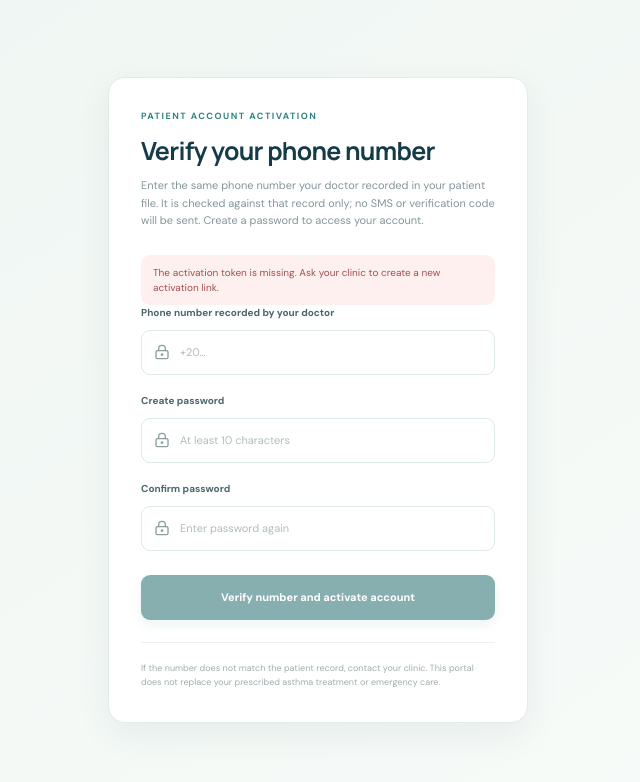
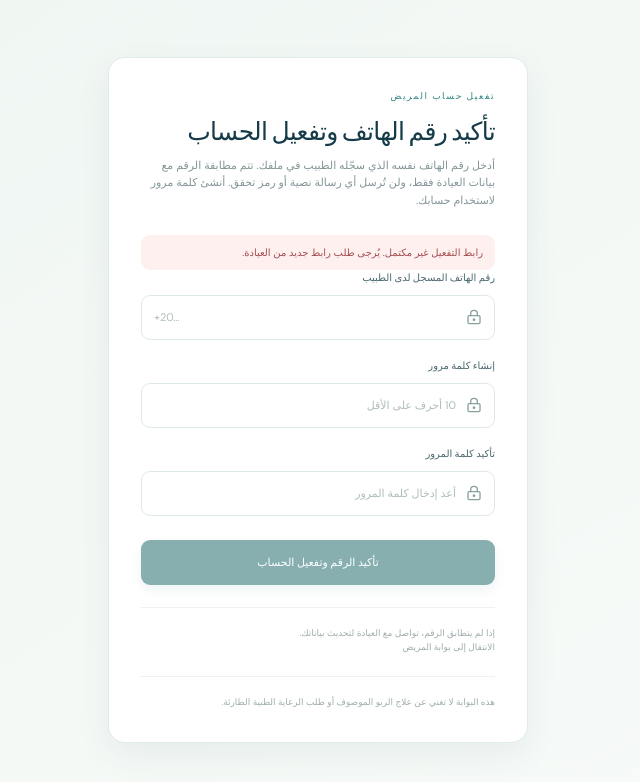
Before and after one commit to OMAR11-lab/Pulmonary-Rehab, a React (Vite) app: page /patient-activate in a window 1280 px wide. Shown: the top 782 px of the page, without its empty margins (322-962 px from the left). Built offline with nearby package versions, Linux system fonts and the light colour scheme; no server answers.

Commit message:
Add files via upload

```diff
--- a/src/pages/LoginPage.tsx
+++ b/src/pages/LoginPage.tsx
@@ -3,20 +3,22 @@ import type { FormEvent } from 'react'
 import { Activity, ArrowRight, LockKeyhole, Mail, Wind } from 'lucide-react'
 import { Navigate } from 'react-router-dom'
 import { useAuth } from '../lib/auth'
-import { isSupabaseConfigured, supabase } from '../lib/supabase'
-type Mode='staff'|'patient'
+import { isSupabaseConfigured } from '../lib/supabase'
+
 export function LoginPage() {
   const { user, profile, loading, signIn } = useAuth()
-  const [mode,setMode]=useState<Mode>('staff')
-  const [email,setEmail]=useState('');const [password,setPassword]=useState('');const [phone,setPhone]=useState('')
-  const [busy,setBusy]=useState(false);const [error,setError]=useState('')
-  if (!loading && user && profile?.is_active) return <Navigate to="/" replace />
-  async function submitStaff(event:FormEvent<HTMLFormElement>){event.preventDefault();setError('');setBusy(true);try{await signIn(email.trim(),password)}catch(e){setError(e instanceof Error?e.message:'Unable to sign in.')}finally{setBusy(false)}}
-  async function submitPatient(event:FormEvent<HTMLFormElement>){event.preventDefault();if(!supabase)return;setError('');setBusy(true);const {error:e}=await supabase.auth.signInWithPassword({phone:phone.trim(),password});if(e)setError(e.message);setBusy(false)}
+  const [email, setEmail] = useState('')
+  const [password, setPassword] = useState('')
+  const [busy, setBusy] = useState(false)
+  const [error, setError] = useState('')
+  if (!loading && user && profile?.is_active) return <Navigate to={profile.role === 'patient' ? '/' : '/'} replace />
+  async function submit(event: FormEvent<HTMLFormElement>) {
+    event.preventDefault(); setError(''); setBusy(true)
+    try { await signIn(email.trim(), password) } catch (e) { setError(e instanceof Error ? e.message : 'Unable to sign in.') } finally { setBusy(false) }
+  }
   return <div className="login-page"><section className="login-visual"><div className="login-brand"><div className="brand-mark"><Wind size={23}/></div><div><strong>Respira</strong><span>ASTHMA REHABILITATION</span></div></div><div className="visual-copy"><div className="visual-kicker"><Activity size={15}/> CLINICIAN-LED CARE</div><h1>Better breathing.<br/><em>Stronger living.</em></h1><p>A connected space for bronchial asthma rehabilitation, guided exercise and measurable progress.</p></div><div className="visual-bottom"><span>ASSESS</span><b>·</b><span>PLAN</span><b>·</b><span>MONITOR</span><b>·</b><span>IMPROVE</span></div><div className="orb orb-one"/><div className="orb orb-two"/></section>
-  <section className="login-panel"><div className="login-form-wrap"><div className="mobile-brand"><div className="brand-mark"><Wind size={20}/></div><strong>Respira</strong></div><div className="form-kicker">WELCOME BACK</div><h2>Sign in to your workspace</h2><p className="muted">Use the account credentials provided by your platform administrator or created during patient activation.</p>
+  <section className="login-panel"><div className="login-form-wrap"><div className="mobile-brand"><div className="brand-mark"><Wind size={20}/></div><strong>Respira</strong></div><div className="form-kicker">STAFF ACCESS</div><h2>Sign in to the clinical workspace</h2><p className="muted">For administrators and pulmonary rehabilitation clinicians. Patients should use the dedicated patient portal.</p>
   {!isSupabaseConfigured&&<div className="config-warning"><strong>Setup required</strong><span>Connect your Supabase project by adding the environment variables from <code>.env.example</code>.</span></div>}
-  <div className="login-mode-switch"><button className={mode==='staff'?'selected':''} onClick={()=>{setMode('staff');setError('')}}>Staff sign in</button><button className={mode==='patient'?'selected':''} onClick={()=>{setMode('patient');setError('')}}>Patient sign in</button></div>
-  {mode==='staff'?<form onSubmit={submitStaff} className="login-form"><label>Email address</label><div className="input-wrap"><Mail size={17}/><input type="email" value={email} onChange={e=>setEmail(e.target.value)} placeholder="name@hospital.com" required autoComplete="username"/></div><label>Password</label><div className="input-wrap"><LockKeyhole size={17}/><input type="password" value={password} onChange={e=>setPassword(e.target.value)} placeholder="Enter your password" required autoComplete="current-password"/></div>{error&&<div className="form-error">{error}</div>}<button className="primary-button full" disabled={busy||!isSupabaseConfigured}>{busy?'Signing in…':'Sign in'}<ArrowRight size={17}/></button></form>:<form onSubmit={submitPatient} className="login-form"><label>Registered phone number</label><div className="input-wrap"><LockKeyhole size={17}/><input type="tel" value={phone} onChange={e=>setPhone(e.target.value)} placeholder="+20…" required autoComplete="tel"/></div><label>Password</label><div className="input-wrap"><LockKeyhole size={17}/><input type="password" value={password} onChange={e=>setPassword(e.target.value)} placeholder="Your patient password" required autoComplete="current-password"/></div>{error&&<div className="form-error">{error}</div>}<button className="primary-button full" disabled={busy||!isSupabaseConfigured}>{busy?'Signing in…':'Sign in'}<ArrowRight size={17}/></button></form>}
-  <div className="login-security"><LockKeyhole size={15}/><span>Your clinical workspace is protected by role-based access.</span></div><p className="login-footnote">Patients verify their phone number against the clinic record during activation. No SMS is sent. Patient access does not replace prescribed asthma treatment or emergency care.</p></div></section></div>
+  <form onSubmit={submit} className="login-form"><label>Email address</label><div className="input-wrap"><Mail size={17}/><input type="email" value={email} onChange={e=>setEmail(e.target.value)} placeholder="name@hospital.com" required autoComplete="username"/></div><label>Password</label><div className="input-wrap"><LockKeyhole size={17}/><input type="password" value={password} onChange={e=>setPassword(e.target.value)} placeholder="Enter your password" required autoComplete="current-password"/></div>{error&&<div className="form-error">{error}</div>}<button className="primary-button full" disabled={busy||!isSupabaseConfigured}>{busy?'Signing in…':'Staff sign in'}<ArrowRight size={17}/></button></form>
+  <div className="login-security"><LockKeyhole size={15}/><span>Secure access for authorized clinical staff.</span></div><p className="login-footnote">Are you a patient? <a href="/patient-login">افتح بوابة المريض</a></p></div></section></div>
 }
--- a/src/pages/PatientActivationPage.tsx
+++ b/src/pages/PatientActivationPage.tsx
@@ -1,20 +1,31 @@
 import { useState } from 'react'
 import type { FormEvent } from 'react'
-import { Navigate, useNavigate, useSearchParams } from 'react-router-dom'
+import { Navigate, useNavigate, useSearchParams, Link } from 'react-router-dom'
 import { LockKeyhole, Wind } from 'lucide-react'
 import { supabase } from '../lib/supabase'
 import { useAuth } from '../lib/auth'
-export function PatientActivationPage(){
- const navigate=useNavigate();const [params]=useSearchParams();const token=params.get('token')??'';const {user,profile,loading}=useAuth();const [phone,setPhone]=useState('');const [password,setPassword]=useState('');const [confirm,setConfirm]=useState('');const [busy,setBusy]=useState(false);const [error,setError]=useState('');const [notice,setNotice]=useState('')
- if(!loading&&user&&profile?.is_active&&!token)return <Navigate to="/" replace/>
- async function activate(e:FormEvent<HTMLFormElement>){e.preventDefault();if(!supabase)return;setError('');setNotice('');if(password.length<10){setError('Use a password of at least 10 characters.');return}if(password!==confirm){setError('The passwords do not match.');return}setBusy(true)
-  const {data,error:activationError}=await supabase.functions.invoke('activate-patient-account',{body:{token,phone:phone.trim(),password}})
-  if(activationError||data?.error){setError(data?.error||activationError?.message||'Unable to activate account.');setBusy(false);return}
-  const {error:signInError}=await supabase.auth.signInWithPassword({phone:phone.trim(),password})
-  if(signInError){setNotice('Your account was created. Return to Patient sign in and use your phone number and password.');setBusy(false);return}
-  setNotice('Patient account activated. Opening your workspace…');setBusy(false);window.setTimeout(()=>navigate('/',{replace:true}),700)
- }
- return <div className="password-page"><section className="password-card"><div className="mobile-brand"><div className="brand-mark"><Wind size={20}/></div><strong>Respira</strong></div><div className="form-kicker">PATIENT ACCOUNT ACTIVATION</div><h1>Verify your phone number</h1><p className="muted">Enter the same phone number your doctor recorded in your patient file. It is checked against that record only; no SMS or verification code will be sent. Create a password to access your account.</p>{!token&&<div className="form-error">The activation token is missing. Ask your clinic to create a new activation link.</div>}{notice&&<div className="success-banner">{notice}</div>}{error&&<div className="form-error">{error}</div>}
- <form className="login-form" onSubmit={activate}><label>Phone number recorded by your doctor</label><div className="input-wrap"><LockKeyhole size={16}/><input required type="tel" value={phone} onChange={e=>setPhone(e.target.value)} placeholder="+20…" autoComplete="tel"/></div><label>Create password</label><div className="input-wrap"><LockKeyhole size={16}/><input required type="password" minLength={10} value={password} onChange={e=>setPassword(e.target.value)} placeholder="At least 10 characters" autoComplete="new-password"/></div><label>Confirm password</label><div className="input-wrap"><LockKeyhole size={16}/><input required type="password" value={confirm} onChange={e=>setConfirm(e.target.value)} placeholder="Enter password again" autoComplete="new-password"/></div><button className="primary-button full" disabled={busy||!token||!supabase}>{busy?'Activating account…':'Verify number and activate account'}</button></form>
- <p className="login-footnote">If the number does not match the patient record, contact your clinic. This portal does not replace your prescribed asthma treatment or emergency care.</p></section></div>
+
+export function PatientActivationPage() {
+  const navigate = useNavigate(); const [params] = useSearchParams(); const token = params.get('token') ?? ''
+  const { user, profile, loading } = useAuth()
+  const [phone, setPhone] = useState(''); const [password, setPassword] = useState(''); const [confirm, setConfirm] = useState('')
+  const [busy, setBusy] = useState(false); const [error, setError] = useState(''); const [notice, setNotice] = useState('')
+  if (!loading && user && profile?.is_active && !token) return <Navigate to="/" replace />
+  async function activate(event: FormEvent<HTMLFormElement>) {
+    event.preventDefault(); if (!supabase) return
+    setError(''); setNotice('')
+    if (password.length < 10) { setError('يجب ألا تقل كلمة المرور عن 10 أحرف.'); return }
+    if (password !== confirm) { setError('كلمتا المرور غير متطابقتين.'); return }
+    setBusy(true)
+    const { data, error: activationError } = await supabase.functions.invoke('activate-patient-account', { body: { token, phone: phone.trim(), password } })
+    if (activationError || data?.error) { setError(data?.error || activationError?.message || 'تعذر تفعيل الحساب.'); setBusy(false); return }
+    const { error: signInError } = await supabase.auth.signInWithPassword({ phone: phone.trim(), password })
+    if (signInError) { setNotice('تم إنشاء حسابك. يمكنك الآن الدخول من بوابة المريض باستخدام الرابط الثابت التالي:'); setBusy(false); return }
+    setNotice('تم تفعيل حسابك بنجاح. جارٍ فتح بوابة المريض…'); setBusy(false); window.setTimeout(() => navigate('/', { replace: true }), 700)
+  }
+  return <div className="password-page patient-arabic" dir="rtl" lang="ar"><section className="password-card"><div className="mobile-brand"><div className="brand-mark"><Wind size={20}/></div><strong>Respira</strong></div><div className="form-kicker">تفعيل حساب المريض</div><h1>تأكيد رقم الهاتف وتفعيل الحساب</h1><p className="muted">أدخل رقم الهاتف نفسه الذي سجّله الطبيب في ملفك. تتم مطابقة الرقم مع بيانات العيادة فقط، ولن تُرسل أي رسالة نصية أو رمز تحقق. أنشئ كلمة مرور لاستخدام حسابك.</p>
+    {!token && <div className="form-error">رابط التفعيل غير مكتمل. يُرجى طلب رابط جديد من العيادة.</div>}{notice && <div className="success-banner">{notice}<br/><Link to="/patient-login">https://pulmonary-rehab.vercel.app/patient-login</Link></div>}{error && <div className="form-error">{error}</div>}
+    <form className="login-form" onSubmit={activate}><label>رقم الهاتف المسجل لدى الطبيب</label><div className="input-wrap"><LockKeyhole size={16}/><input required type="tel" dir="ltr" value={phone} onChange={e=>setPhone(e.target.value)} placeholder="+20…" autoComplete="tel"/></div><label>إنشاء كلمة مرور</label><div className="input-wrap"><LockKeyhole size={16}/><input required type="password" minLength={10} value={password} onChange={e=>setPassword(e.target.value)} placeholder="10 أحرف على الأقل" autoComplete="new-password"/></div><label>تأكيد كلمة المرور</label><div className="input-wrap"><LockKeyhole size={16}/><input required type="password" value={confirm} onChange={e=>setConfirm(e.target.value)} placeholder="أعد إدخال كلمة المرور" autoComplete="new-password"/></div><button className="primary-button full" disabled={busy||!token||!supabase}>{busy?'جارٍ تفعيل الحساب…':'تأكيد الرقم وتفعيل الحساب'}</button></form>
+    <p className="login-footnote">إذا لم يتطابق الرقم، تواصل مع العيادة لتحديث بياناتك. <br/><Link to="/patient-login">الانتقال إلى بوابة المريض</Link></p><p className="login-footnote">هذه البوابة لا تغني عن علاج الربو الموصوف أو طلب الرعاية الطبية الطارئة.</p>
+  </section></div>
 }
--- /dev/null
+++ b/src/pages/PatientLoginPage.tsx
@@ -0,0 +1,33 @@
+import { useState } from 'react'
+import type { FormEvent } from 'react'
+import { Navigate, Link } from 'react-router-dom'
+import { LockKeyhole, Wind } from 'lucide-react'
+import { useAuth } from '../lib/auth'
+import { isSupabaseConfigured, supabase } from '../lib/supabase'
+
+export function PatientLoginPage() {
+  const { user, profile, loading } = useAuth()
+  const [phone, setPhone] = useState('')
+  const [password, setPassword] = useState('')
+  const [busy, setBusy] = useState(false)
+  const [error, setError] = useState('')
+  if (!loading && user && profile?.is_active) return <Navigate to="/" replace />
+  async function submit(event: FormEvent<HTMLFormElement>) {
+    event.preventDefault()
+    if (!supabase) return
+    setError(''); setBusy(true)
+    const { data, error: signInError } = await supabase.auth.signInWithPassword({ phone: phone.trim(), password })
+    if (signInError) { setError('تعذر تسجيل الدخول. تأكد من رقم الهاتف وكلمة المرور أو تواصل مع العيادة.'); setBusy(false); return }
+    const { data: profileData, error: profileError } = await supabase.from('profiles').select('role,is_active').eq('id', data.user.id).maybeSingle()
+    if (profileError || !profileData?.is_active || profileData.role !== 'patient') {
+      await supabase.auth.signOut()
+      setError('هذا الحساب غير مخصص لبوابة المرضى. يُرجى استخدام بوابة الموظفين إذا كنت من فريق العمل.')
+    }
+    setBusy(false)
+  }
+  return <div className="password-page patient-arabic" dir="rtl" lang="ar"><section className="password-card patient-login-card"><div className="mobile-brand"><div className="brand-mark"><Wind size={20}/></div><strong>Respira</strong></div><div className="form-kicker">بوابة المريض</div><h1>مرحباً بك في برنامج التأهيل التنفسي</h1><p className="muted">سجّل الدخول باستخدام رقم الهاتف المسجل لدى العيادة وكلمة المرور التي أنشأتها عند تفعيل حسابك.</p>
+    {!isSupabaseConfigured && <div className="form-error">بوابة المريض غير متصلة حالياً. يُرجى التواصل مع العيادة.</div>}
+    <form className="login-form" onSubmit={submit}><label>رقم الهاتف المسجل</label><div className="input-wrap"><LockKeyhole size={16}/><input required type="tel" dir="ltr" value={phone} onChange={e=>setPhone(e.target.value)} placeholder="+20…" autoComplete="tel"/></div><label>كلمة المرور</label><div className="input-wrap"><LockKeyhole size={16}/><input required type="password" value={password} onChange={e=>setPassword(e.target.value)} placeholder="أدخل كلمة المرور" autoComplete="current-password"/></div>{error&&<div className="form-error">{error}</div>}<button className="primary-button full" disabled={busy||!isSupabaseConfigured}>{busy?'جارٍ تسجيل الدخول…':'تسجيل الدخول'}</button></form>
+    <p className="login-footnote">ليس لديك حساب مفعّل؟ استخدم رابط التفعيل الذي أرسلته لك العيادة. <br/><Link to="/login">بوابة الموظفين</Link></p><p className="login-footnote">لا تستبدل هذه البوابة العلاج الموصوف أو الرعاية الطبية الطارئة.</p>
+  </section></div>
+}
```
